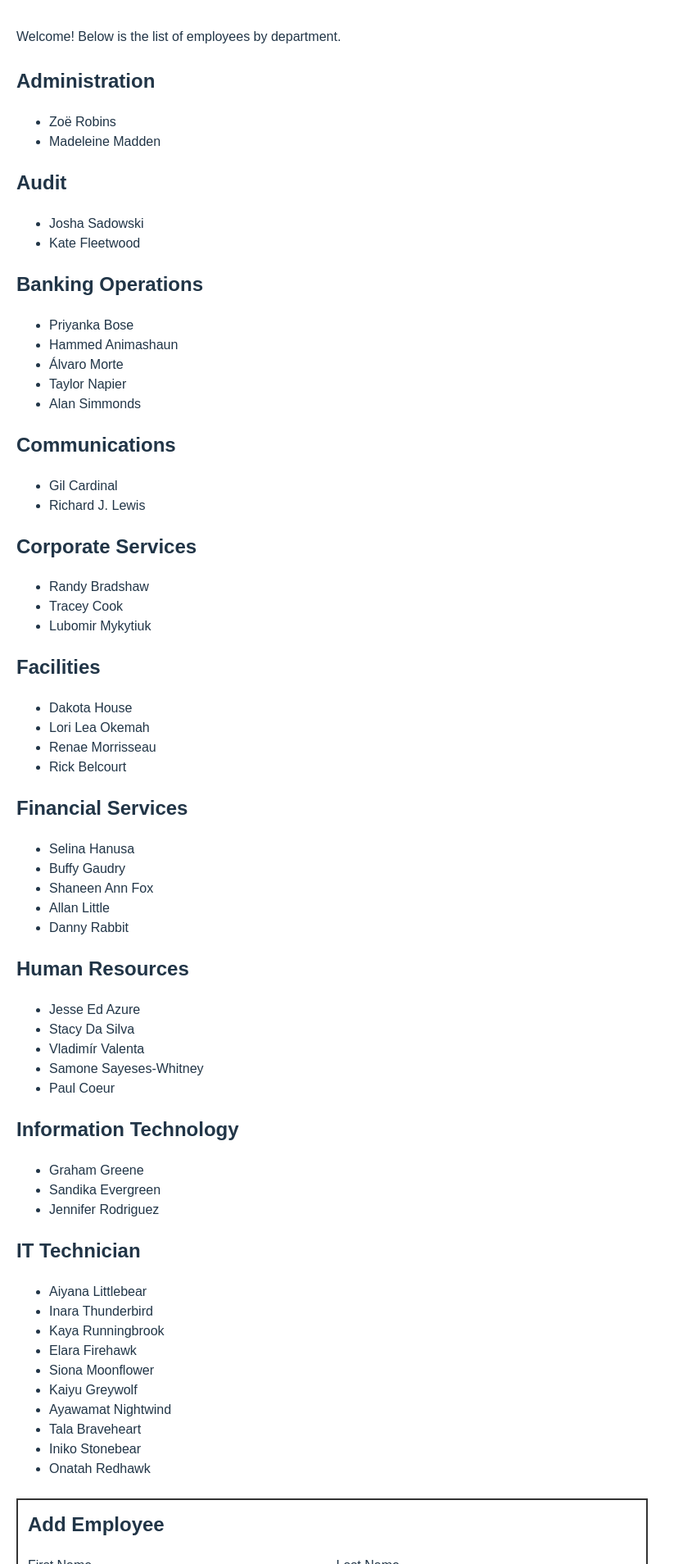
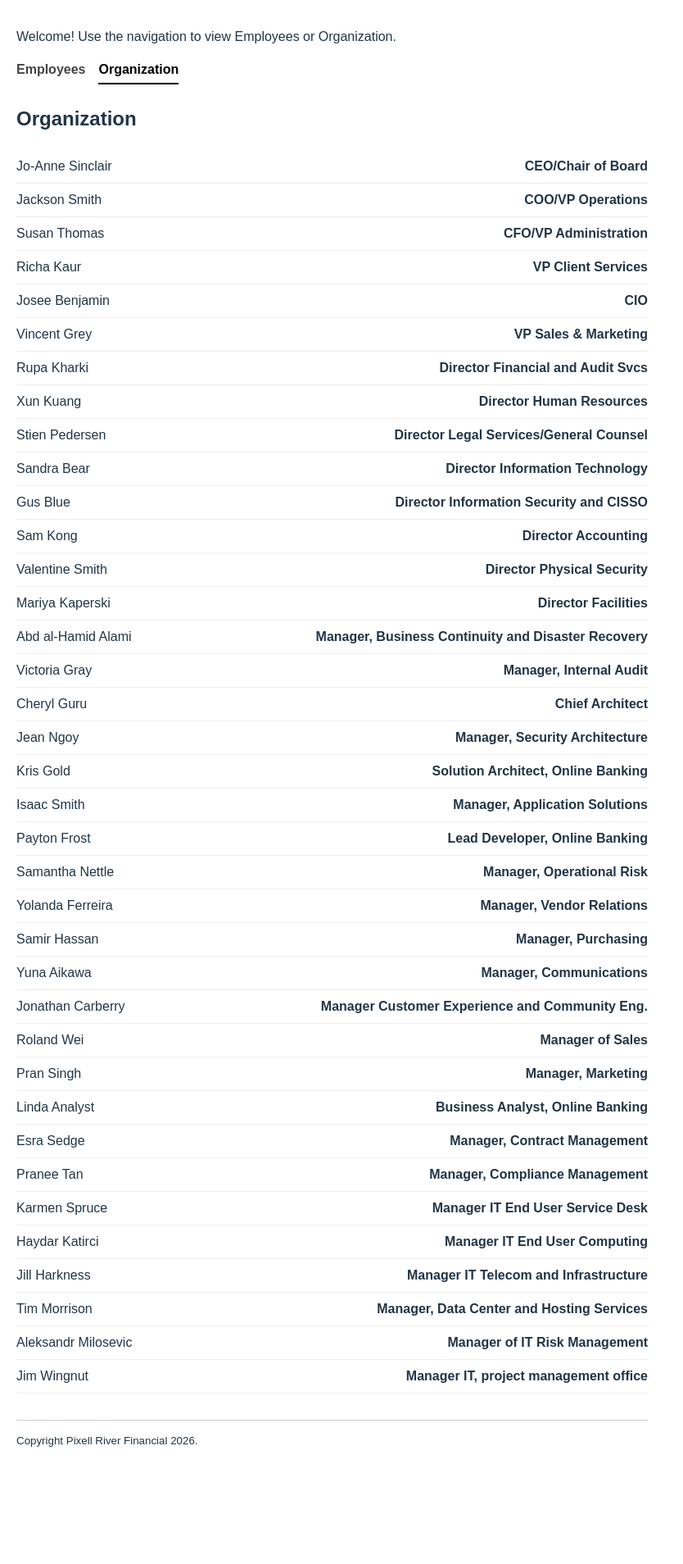
Before and after one commit to rsharma722/Lab_1, a React (Vite) app in the folder vite-project/: page /organization in a window 1280 px wide. Shown: the part 112-2020 px from the top of the page at 82% size, without its empty margins (0-834 px from the left). After the commit the page ends 1901 px from the top, so only its background shows below. Built offline with nearby package versions, Linux system fonts and the light colour scheme; the HTML template or start-up script is replaced by a standard one.

Commit message:
Completed Requirements of 2.1 lab.

```diff
--- a/vite-project/package.json
+++ b/vite-project/package.json
@@ -11,13 +11,15 @@
   },
   "dependencies": {
     "react": "^19.2.0",
-    "react-dom": "^19.2.0"
+    "react-dom": "^19.2.0",
+    "react-router-dom": "^7.13.0"
   },
   "devDependencies": {
     "@eslint/js": "^9.39.1",
     "@types/node": "^24.10.1",
     "@types/react": "^19.2.5",
     "@types/react-dom": "^19.2.3",
+    "@types/react-router-dom": "^5.3.3",
     "@vitejs/plugin-react": "^5.1.1",
     "eslint": "^9.39.1",
     "eslint-plugin-react-hooks": "^7.0.1",
--- a/vite-project/src/App.tsx
+++ b/vite-project/src/App.tsx
@@ -1,64 +1,18 @@
-import { useState } from "react";
-import { departments as initialDepartments } from "./data/departments";
-import AddEmployeeForm from "./components/AddEmployeeForm";
-import type { Department } from "./types";
+import { BrowserRouter, Routes, Route, Navigate } from "react-router-dom";
+import Layout from "./components/Layout";
+import Employees from "./pages/Employees";
+import Organization from "./pages/Organization";
 
 export default function App() {
-  const [departments, setDepartments] = useState<Department[]>(initialDepartments);
-
-  function handleAddEmployee(departmentName: string, firstName: string, lastName?: string) {
-    setDepartments((prev) =>
-      prev.map((dept) => {
-        if (dept.name !== departmentName) return dept;
-
-        return {
-          ...dept,
-          employees: [...dept.employees, { firstName, lastName }],
-        };
-      })
-    );
-  }
-
   return (
-    <div
-      style={{
-        maxWidth: "900px",
-        margin: "0 auto",
-        padding: "20px",
-        fontFamily: "Arial, sans-serif",
-      }}
-    >
-      <header style={{ marginBottom: "24px" }}>
-        <h1>Pixell River Employee Directory</h1>
-        <p>Welcome! Below is the list of employees by department.</p>
-      </header>
-
-      <main>
-        {departments.map((department) => (
-          <section key={department.name} style={{ marginBottom: "20px" }}>
-            <h2>{department.name}</h2>
-            <ul>
-              {department.employees.map((employee, index) => (
-                <li key={index}>
-                  {employee.firstName} {employee.lastName ?? ""}
-                </li>
-              ))}
-            </ul>
-          </section>
-        ))}
-
-        <AddEmployeeForm departments={departments} onAddEmployee={handleAddEmployee} />
-      </main>
-
-      <footer
-        style={{
-          marginTop: "32px",
-          paddingTop: "12px",
-          borderTop: "1px solid #ccc",
-        }}
-      >
-        <small>Copyright Pixell River Financial {new Date().getFullYear()}.</small>
-      </footer>
-    </div>
+    <BrowserRouter>
+      <Routes>
+        <Route element={<Layout />}>
+          <Route path="/" element={<Navigate to="/employees" replace />} />
+          <Route path="/employees" element={<Employees />} />
+          <Route path="/organization" element={<Organization />} />
+        </Route>
+      </Routes>
+    </BrowserRouter>
   );
 }
--- /dev/null
+++ b/vite-project/src/components/Layout.tsx
@@ -0,0 +1,35 @@
+import { Outlet } from "react-router-dom";
+import NavBar from "./NavBar";
+
+export default function Layout() {
+  return (
+    <div
+      style={{
+        maxWidth: 900,
+        margin: "0 auto",
+        padding: 20,
+        fontFamily: "Arial, sans-serif",
+      }}
+    >
+      <header style={{ marginBottom: 24 }}>
+        <h1>Pixell River Employee Directory</h1>
+        <p>Welcome! Use the navigation to view Employees or Organization.</p>
+        <NavBar />
+      </header>
+
+      <Outlet />
+
+      <footer
+        style={{
+          marginTop: 32,
+          paddingTop: 12,
+          borderTop: "1px solid #ccc",
+        }}
+      >
+        <small>
+          Copyright Pixell River Financial {new Date().getFullYear()}.
+        </small>
+      </footer>
+    </div>
+  );
+}
--- /dev/null
+++ b/vite-project/src/components/NavBar.tsx
@@ -0,0 +1,22 @@
+import { NavLink } from "react-router-dom";
+
+export default function NavBar() {
+  const linkStyle = ({ isActive }: { isActive: boolean }) => ({
+    textDecoration: "none",
+    fontWeight: 700,
+    color: isActive ? "#000" : "#444",
+    borderBottom: isActive ? "2px solid #000" : "2px solid transparent",
+    paddingBottom: "4px",
+  });
+
+  return (
+    <nav style={{ display: "flex", gap: "16px", marginTop: "8px" }}>
+      <NavLink to="/employees" style={linkStyle}>
+        Employees
+      </NavLink>
+      <NavLink to="/organization" style={linkStyle}>
+        Organization
+      </NavLink>
+    </nav>
+  );
+}
--- /dev/null
+++ b/vite-project/src/data/organization.ts
@@ -0,0 +1,41 @@
+import type { Role } from "../types";
+
+export const organization: Role[] = [
+  { firstName: "Jo-Anne", lastName: "Sinclair", role: "CEO/Chair of Board" },
+  { firstName: "Jackson", lastName: "Smith", role: "COO/VP Operations" },
+  { firstName: "Susan", lastName: "Thomas", role: "CFO/VP Administration" },
+  { firstName: "Richa", lastName: "Kaur", role: "VP Client Services" },
+  { firstName: "Josee", lastName: "Benjamin", role: "CIO" },
+  { firstName: "Vincent", lastName: "Grey", role: "VP Sales & Marketing" },
+  { firstName: "Rupa", lastName: "Kharki", role: "Director Financial and Audit Svcs" },
+  { firstName: "Xun", lastName: "Kuang", role: "Director Human Resources" },
+  { firstName: "Stien", lastName: "Pedersen", role: "Director Legal Services/General Counsel" },
+  { firstName: "Sandra", lastName: "Bear", role: "Director Information Technology" },
+  { firstName: "Gus", lastName: "Blue", role: "Director Information Security and CISSO" },
+  { firstName: "Sam", lastName: "Kong", role: "Director Accounting" },
+  { firstName: "Valentine", lastName: "Smith", role: "Director Physical Security" },
+  { firstName: "Mariya", lastName: "Kaperski", role: "Director Facilities" },
+  { firstName: "Abd al-Hamid", lastName: "Alami", role: "Manager, Business Continuity and Disaster Recovery" },
+  { firstName: "Victoria", lastName: "Gray", role: "Manager, Internal Audit" },
+  { firstName: "Cheryl", lastName: "Guru", role: "Chief Architect" },
+  { firstName: "Jean", lastName: "Ngoy", role: "Manager, Security Architecture" },
+  { firstName: "Kris", lastName: "Gold", role: "Solution Architect, Online Banking" },
+  { firstName: "Isaac", lastName: "Smith", role: "Manager, Application Solutions" },
+  { firstName: "Payton", lastName: "Frost", role: "Lead Developer, Online Banking" },
+  { firstName: "Samantha", lastName: "Nettle", role: "Manager, Operational Risk" },
+  { firstName: "Yolanda", lastName: "Ferreira", role: "Manager, Vendor Relations" },
+  { firstName: "Samir", lastName: "Hassan", role: "Manager, Purchasing" },
+  { firstName: "Yuna", lastName: "Aikawa", role: "Manager, Communications" },
+  { firstName: "Jonathan", lastName: "Carberry", role: "Manager Customer Experience and Community Eng." },
+  { firstName: "Roland", lastName: "Wei", role: "Manager of Sales" },
+  { firstName: "Pran", lastName: "Singh", role: "Manager, Marketing" },
+  { firstName: "Linda", lastName: "Analyst", role: "Business Analyst, Online Banking" },
+  { firstName: "Esra", lastName: "Sedge", role: "Manager, Contract Management" },
+  { firstName: "Pranee", lastName: "Tan", role: "Manager, Compliance Management" },
+  { firstName: "Karmen", lastName: "Spruce", role: "Manager IT End User Service Desk" },
+  { firstName: "Haydar", lastName: "Katirci", role: "Manager IT End User Computing" },
+  { firstName: "Jill", lastName: "Harkness", role: "Manager IT Telecom and Infrastructure" },
+  { firstName: "Tim", lastName: "Morrison", role: "Manager, Data Center and Hosting Services" },
+  { firstName: "Aleksandr", lastName: "Milosevic", role: "Manager of IT Risk Management" },
+  { firstName: "Jim", lastName: "Wingnut", role: "Manager IT, project management office" },
+];
--- /dev/null
+++ b/vite-project/src/pages/Employees.tsx
@@ -0,0 +1,47 @@
+import { useState } from "react";
+import { departments as initialDepartments } from "../data/departments";
+import AddEmployeeForm from "../components/AddEmployeeForm";
+import type { Department } from "../types";
+
+export default function Employees() {
+  const [departments, setDepartments] = useState<Department[]>(initialDepartments);
+
+  function handleAddEmployee(
+    departmentName: string,
+    firstName: string,
+    lastName?: string
+  ) {
+    setDepartments((prev) =>
+      prev.map((dept) => {
+        if (dept.name !== departmentName) return dept;
+
+        return {
+          ...dept,
+          employees: [...dept.employees, { firstName, lastName }],
+        };
+      })
+    );
+  }
+
+  return (
+    <main>
+      {departments.map((department) => (
+        <section key={department.name} style={{ marginBottom: 20 }}>
+          <h2>{department.name}</h2>
+          <ul>
+            {department.employees.map((employee, index) => (
+              <li key={index}>
+                {employee.firstName} {employee.lastName ?? ""}
+              </li>
+            ))}
+          </ul>
+        </section>
+      ))}
+
+      <AddEmployeeForm
+        departments={departments}
+        onAddEmployee={handleAddEmployee}
+      />
+    </main>
+  );
+}
--- /dev/null
+++ b/vite-project/src/pages/Organization.tsx
@@ -0,0 +1,29 @@
+import { organization } from "../data/organization";
+
+export default function Organization() {
+  return (
+    <main>
+      <h2>Organization</h2>
+
+      <ul style={{ paddingLeft: 0, listStyle: "none" }}>
+        {organization.map((p) => (
+          <li
+            key={`${p.firstName}-${p.lastName}-${p.role}`}
+            style={{
+              display: "flex",
+              justifyContent: "space-between",
+              gap: "1rem",
+              padding: "8px 0",
+              borderBottom: "1px solid #eee",
+            }}
+          >
+            <span>
+              {p.firstName} {p.lastName}
+            </span>
+            <strong>{p.role}</strong>
+          </li>
+        ))}
+      </ul>
+    </main>
+  );
+}
--- a/vite-project/src/types.ts
+++ b/vite-project/src/types.ts
@@ -7,3 +7,9 @@ export interface Department {
   name: string;
   employees: Employee[];
 }
+
+export interface Role {
+  firstName: string;
+  lastName: string;
+  role: string;
+}
```
Also changed, not shown: 1 other file (tests, documents, lock files or other folders).
